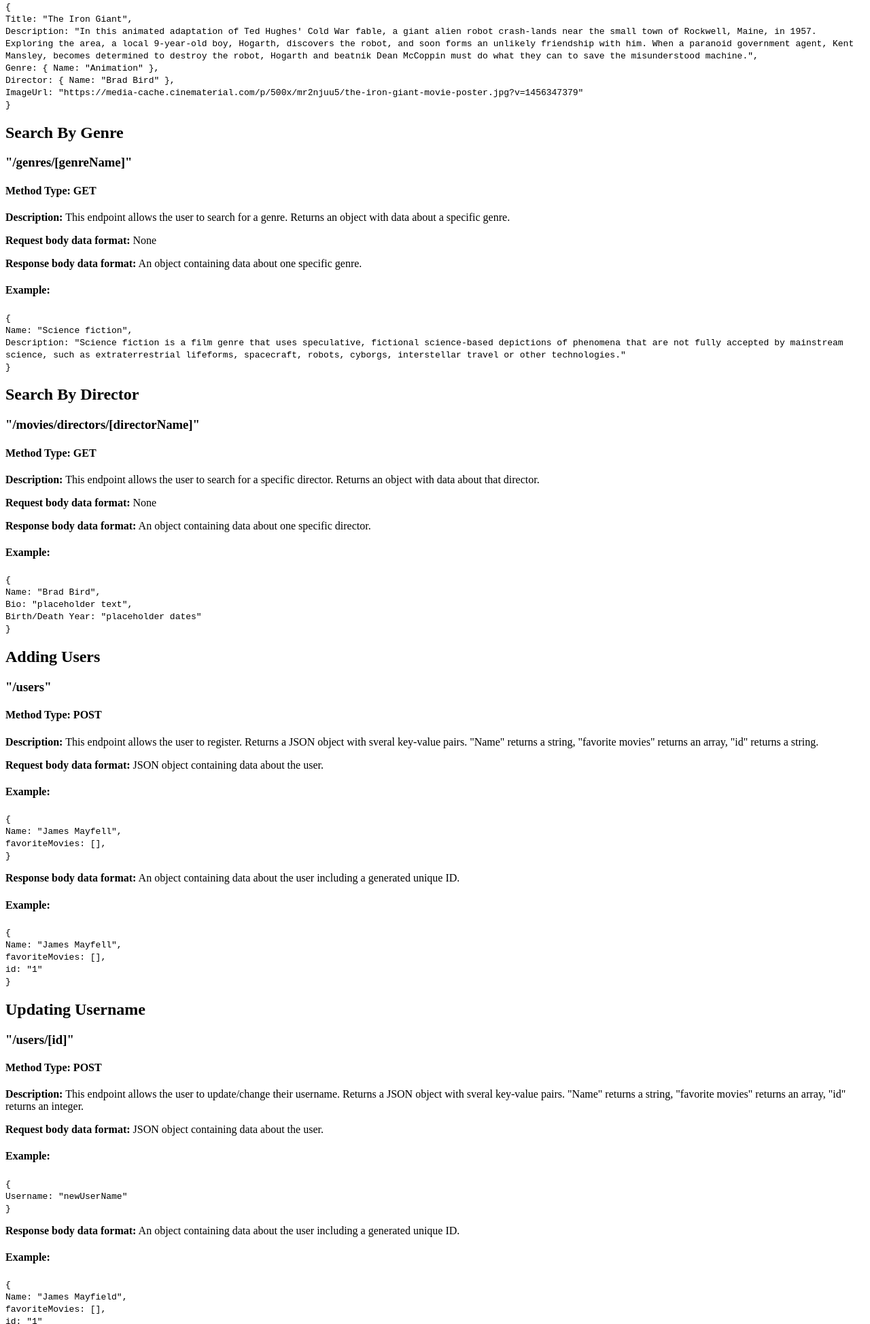
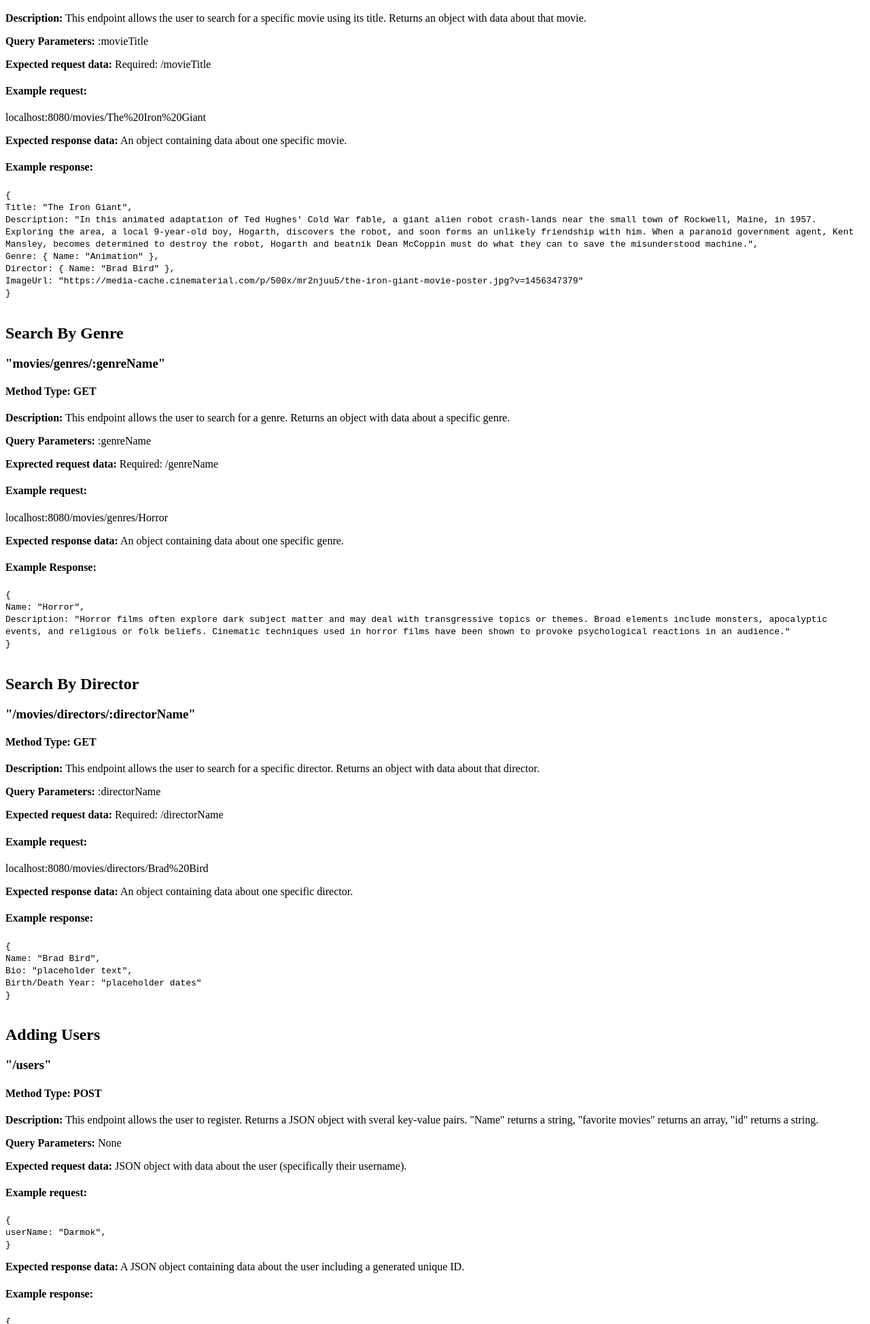
Before and after one commit to MikeMurrey/movie_api, a website: page public/documentation.html in a window 1280 px wide. Shown: the part 852-2800 px from the top of the page at 68% size. Drawn offline with Linux system fonts and the light colour scheme.

Commit message:
Update documentation.html
fix syntax issues on documentation and expand the examples for each endpoint

```diff
--- a/public/documentation.html
+++ b/public/documentation.html
@@ -4,14 +4,16 @@
 <head>
   <meta charset="UTF-8">
   <meta name="viewport" content="width=device-width, initial-scale=1">
-  <title>Movie API</title>
+  <title>MyFlix API</title>
 </head>
 
 <body>
   <div class="description">
-    <h1>Movie API</h1>
+    <h1>MyFlix API</h1>
     <p>This web application will provide its users with access to information about various movies, directors, and genres.  Users will be able to sign up, update their personal information, and creat a list of their favorite movies.</p>
   </div>
+  <br />
+
   <div class="endpointList">
 
     <div class="endpoint">
@@ -21,9 +23,12 @@
       <p>
         <strong>Description:</strong> This endpoint provides the user with the full list of movies listed by the API.  It returns an array of objects (movies) and their parameters (details about each movie).
       </p>
-      <p><strong>Request body data format:</strong> None</p>
-      <p><strong>Response body data format:</strong> An array with a list of all movies.  Each object contains data about one specific movie.</p>
-      <h4>Example:</h4>
+      <p><strong>Query Parameters:</strong> None</p>
+      <p><strong>Expected request data:</strong> Required: /movies</p>
+      <h4>Example request:</h4>
+      <p>localhost:8080/movies</p>
+      <p><strong>Expected response data:</strong> An array with a list of all movies.  Each object contains data about one specific movie.</p>
+      <h4>Example response:</h4>
       <code class="code">
         {<br />
           Title: "The Thing", <br />
@@ -34,17 +39,21 @@
         }
       </code>
     </div>
+    <br />
 
     <div class="endpoint">
       <h2 class="endpointTitle">Search Movies by Title</h2>
-      <h3 class="url">"/movies/[movieTitle]"</h3>
+      <h3 class="url">"/movies/:movieTitle"</h3>
       <h4 class="method">Method Type: GET</h4>
       <p>
         <strong>Description:</strong> This endpoint allows the user to search for a specific movie using its title.  Returns an object with data about that movie.
       </p>
-      <p><strong>Request body data format:</strong> None</p>
-      <p><strong>Response body data format:</strong> An object containing data about one specific movie.</p>
-      <h4>Example:</h4>
+      <p><strong>Query Parameters:</strong> :movieTitle</p>
+      <p><strong>Expected request data:</strong> Required: /movieTitle</p>
+      <h4>Example request:</h4>
+      <p>localhost:8080/movies/The%20Iron%20Giant</p>
+      <p><strong>Expected response data:</strong> An object containing data about one specific movie.</p>
+      <h4>Example response:</h4>
       <code class="code">
         {<br />
           Title: "The Iron Giant", <br />
@@ -55,35 +64,43 @@
         }
       </code>
     </div>
+    <br />
 
     <div class="endpoint">
       <h2 class="endpointTitle">Search By Genre</h2>
-      <h3 class="url">"/genres/[genreName]"</h3>
+      <h3 class="url">"movies/genres/:genreName"</h3>
       <h4 class="method">Method Type: GET</h4>
       <p>
         <strong>Description:</strong> This endpoint allows the user to search for a genre.  Returns an object with data about a specific genre.
       </p>
-      <p><strong>Request body data format:</strong> None</p>
-      <p><strong>Response body data format:</strong> An object containing data about one specific genre.</p>
-      <h4>Example:</h4>
+      <p><strong>Query Parameters:</strong> :genreName</p>
+      <p><strong>Exprected request data:</strong> Required: /genreName</p>
+      <h4>Example request:</h4>
+      <p>localhost:8080/movies/genres/Horror</p>
+      <p><strong>Expected response data:</strong> An object containing data about one specific genre.</p>
+      <h4>Example Response:</h4>
       <code class="code">
         {<br />
-          Name: "Science fiction", <br />
-          Description: "Science fiction is a film genre that uses speculative, fictional science-based depictions of phenomena that are not fully accepted by mainstream science, such as extraterrestrial lifeforms, spacecraft, robots, cyborgs, interstellar travel or other technologies." <br />
+          Name: "Horror", <br />
+          Description: "Horror films often explore dark subject matter and may deal with transgressive topics or themes. Broad elements include monsters, apocalyptic events, and religious or folk beliefs. Cinematic techniques used in horror films have been shown to provoke psychological reactions in an audience." <br />
         }
       </code>
     </div>
+    <br />
 
     <div class="endpoint">
       <h2 class="endpointTitle">Search By Director</h2>
-      <h3 class="url">"/movies/directors/[directorName]"</h3>
+      <h3 class="url">"/movies/directors/:directorName"</h3>
       <h4 class="method">Method Type: GET</h4>
       <p>
         <strong>Description:</strong> This endpoint allows the user to search for a specific director.  Returns an object with data about that director.
       </p>
-      <p><strong>Request body data format:</strong> None</p>
-      <p><strong>Response body data format:</strong> An object containing data about one specific director.</p>
-      <h4>Example:</h4>
+      <p><strong>Query Parameters:</strong> :directorName</p>
+      <p><strong>Expected request data:</strong> Required: /directorName</p>
+      <h4>Example request:</h4>
+      <p>localhost:8080/movies/directors/Brad%20Bird</p>
+      <p><strong>Expected response data:</strong> An object containing data about one specific director.</p>
+      <h4>Example response:</h4>
       <code class="code">
         {<br />
           Name: "Brad Bird", <br />
@@ -92,6 +109,7 @@
         }
       </code>
     </div>
+    <br />
 
     <div class="endpoint">
       <h2 class="endpointTitle">Adding Users</h2>
@@ -100,96 +118,116 @@
       <p>
         <strong>Description:</strong> This endpoint allows the user to register.  Returns a JSON object with sveral key-value pairs.  "Name" returns a string, "favorite movies" returns an array, "id" returns a string.
       </p>
-      <p><strong>Request body data format:</strong> JSON object containing data about the user.</p>
-      <h4>Example:</h4>
+      <p><strong>Query Parameters:</strong> None</p>
+      <p><strong>Expected request data:</strong> JSON object with data about the user (specifically their username).</p>
+      <h4>Example request:</h4>
       <code class="code">
         {<br />
-          Name: "James Mayfell",<br />
-          favoriteMovies: [],<br />
+          userName: "Darmok",<br />
         }
       </code>
-      <p><strong>Response body data format:</strong> An object containing data about the user including a generated unique ID.</p>
-      <h4>Example:</h4>
+      <p><strong>Expected response data:</strong> A JSON object containing data about the user including a generated unique ID.</p>
+      <h4>Example response:</h4>
       <code class="code">
         {<br />
-        Name: "James Mayfell",<br />
+        id: 1 <br />
+        userName: "Darmok",<br />
         favoriteMovies: [],<br />
-        id: "1"<br />
         }
       </code>
+      <p><strong>Response status codes:</strong></p>
+      <p>201: User created</p>
+      <p>400: Bad Request- username required!</p>
     </div>
+    <br />
 
     <div class="endpoint">
       <h2 class="endpointTitle">Updating Username</h2>
-      <h3 class="url">"/users/[id]"</h3>
+      <h3 class="url">"/users/:id"</h3>
       <h4 class="method">Method Type: POST</h4>
       <p>
         <strong>Description:</strong> This endpoint allows the user to update/change their username.  Returns a JSON object with sveral key-value pairs.  "Name" returns a string, "favorite movies" returns an array, "id" returns an integer.
       </p>
-      <p><strong>Request body data format:</strong> JSON object containing data about the user.</p>
+      <p><strong>Query Parameters:</strong> :id</p>
+      <p><strong>Expected request data:</strong> JSON object with data about the user.</p>
+      <h4>Example request:</h4>
+      <code class="code">
+        {<br />
+          userName: "newUserName"<br />
+        }
+      </code>
+      <p><strong>Expected response data:</strong> A JSON object containing data about the user including a generated unique ID and their updated userName.</p>
       <h4>Example:</h4>
       <code class="code">
         {<br />
-          Username: "newUserName"<br />
+        id: 1,<br />
+        userName: "newUserName",<br />
+        favoriteMovies: [],<br />
         }
       </code>
-      <p><strong>Response body data format:</strong> An object containing data about the user including a generated unique ID.</p>
-      <h4>Example:</h4>
-      <code class="code">
-        {<br />
-        Name: "James Mayfield",<br />
-        favoriteMovies: [],<br />
-        id: "1"<br />
-        }
-      </code>
+      <P><strong>Response status codes</strong></P>
+      <p>200: userName updated</p>
+      <p>400: Bad Request- user does not exist</p>
     </div>
+    <br />
 
     <div class="endpoint">
       <h2 class="endpointTitle">Add a Favorite Movie</h2>
-      <h3 class="url">"/users/[id]/movieTitle"</h3>
+      <h3 class="url">"/users/:id/:movieTitle"</h3>
       <h4 class="method">Method Type: POST</h4>
       <p>
         <strong>Description:</strong> This endpoint allows the user to add a movie to their favorites list.  Returns a JSON object with user data including the updated array showing their favorite movies.
       </p>
-      <p><strong>Request body data format:</strong> None</p>
-      <p><strong>Response body data format:</strong> A message confirming the user has successfully updated their favorite movie list (array).</p>
-      <h4>Example:</h4>
-      <code class="code"> "movieTitle has been added to favorites list!" </code>
+      <p><strong>Query Parameters:</strong> :id, :movieTitle</p>
+      <p><strong>Expected request data:</strong> Required: /id, /movieTitle</p>
+      <h4>Example request:</h4>
+      <p>localhost:8080/users/1/Alien</p>
+      <p><strong>Expected response data:</strong> A message confirming the user has successfully updated their favorite movie list (array).</p>
+      <h4>Example response:</h4>
+      <code class="code"> "Alien has been added to favorites list!" </code>
       <p><strong>Response Status Codes:</strong></p>
       <p>200: OK: movie added</p>
       <p>400: Bad Request: movie not found</p>
     </div>
+    <br />
 
     <div class="endpoint">
       <h2 class="endpointTitle">Remove a Favorite Movie</h2>
-      <h3 class="url">"/users/[id]/movieTitle"</h3>
+      <h3 class="url">"/users/:id/:movieTitle"</h3>
       <h4 class="method">Method Type: DELETE</h4>
       <p>
         <strong>Description:</strong> This endpoint allows the user to remove a movie from their favorites list.  Returns a JSON object with user data including the updated array showing their favorite movies.
       </p>
-      <p><strong>Request body data format:</strong> None</p>
-      <p><strong>Response body data format:</strong> A message confirming the user has successfully removed a movie from their favorites list.</p>
-      <h4>Example:</h4>
-      <code class="code"> "movieTitle has been removed from favorites list." </code>
+      <p><strong>Query Parameters:</strong> :id, :movieTitle</p>
+      <p><strong>Expected request data:</strong> Required: /id, /movieTitle</p>
+      <h4>Example request:</h4>
+      <p>localhost:8080/users/1/Alien</p>
+      <p><strong>Expected response data:</strong> A message confirming the user has successfully removed a movie from their favorites list.</p>
+      <h4>Example response:</h4>
+      <code class="code"> "Alien has been removed from favorites list." </code>
       <p><strong>Response Status Codes:</strong></p>
-      <p>200: OK: Movie removed from array</p>
+      <p>200: OK: Movie removed</p>
       <p>400: Bad Request: Movie not on favorites list</p>
     </div>
+    <br />
 
     <div class="endpoint">
       <h2 class="endpointTitle">Deleting a User</h2>
-      <h3 class="url">"/users/[id]"</h3>
+      <h3 class="url">"/users/:id"</h3>
       <h4 class="method">Method Type: DELETE</h4>
       <p>
         <strong>Description:</strong> This endpoint allows the user to remove their account by way of ID number.  Returns a message confirming that the account was deleted.
       </p>
-      <p><strong>Request body data format:</strong> None</p>
-      <p><strong>Response body data format:</strong> A message confirming the user has deleted their account.</p>
-      <h4>Example:</h4>
-      <code class="code"> "User {id number} has been deleted." </code>
+      <p><strong>Query Parameters:</strong> :id</p>
+      <p><strong>Expected request data:</strong> Required: /id</p>
+      <h4>Example request:</h4>
+      <p>localhost:8080/users/1</p>
+      <p><strong>Expected response data:</strong> A message confirming the user has deleted their account.</p>
+      <h4>Example response:</h4>
+      <code class="code"> "User {1} has been deleted." </code>
       <p><strong>Response Status Codes:</strong></p>
-      <p>200: OK: User has been deleted</p>
-      <p>400: Bad Request: User not found</p>
+      <p>200: OK- User has been deleted</p>
+      <p>400: Bad Request- User not found</p>
     </div>
 
   </div>
```
